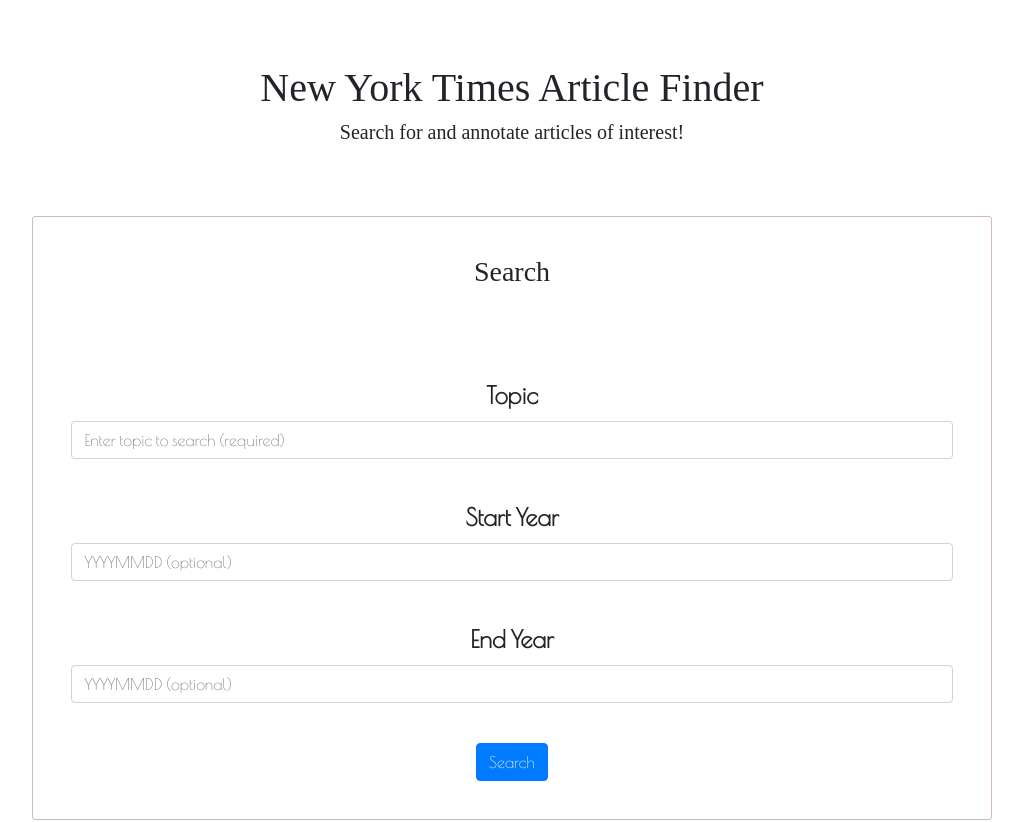
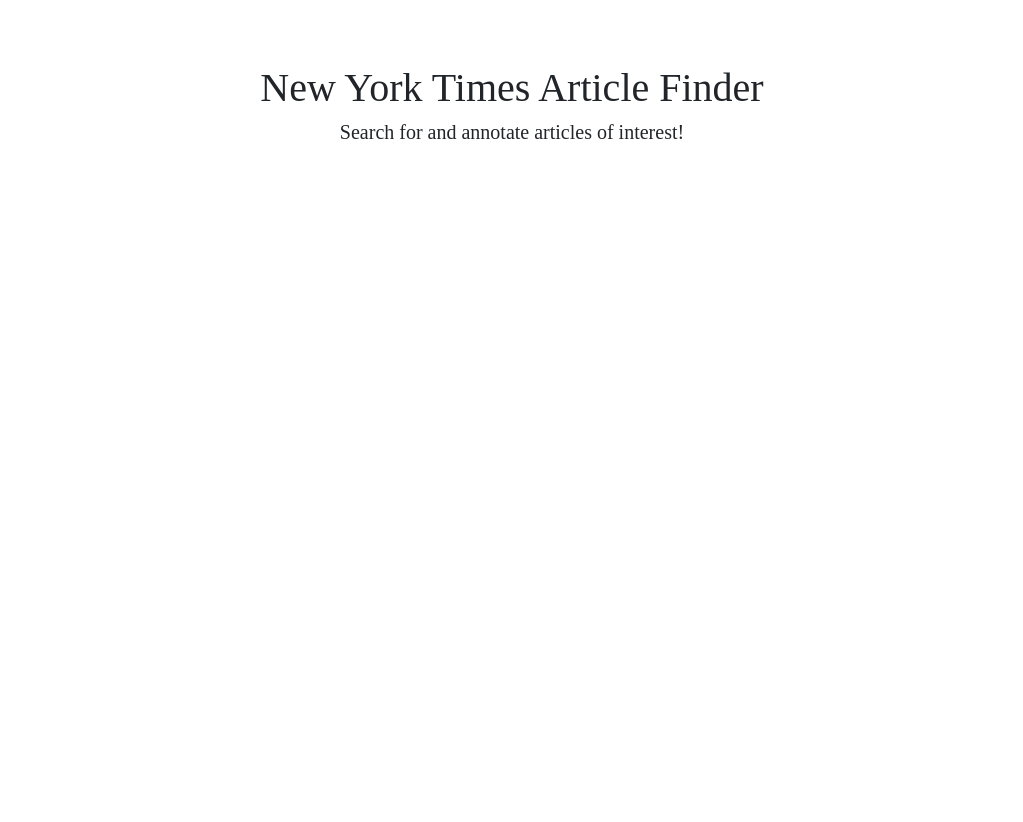
Before and after one commit to CourtneyDM/react-nyt-scraper, a React (Create React App) app in the folder client/: page /saved in a window 1280 px wide. Shown: the top 822 px of the page, without its empty margins (128-1151 px from the left). After the commit the page ends 800 px from the top, so only its background shows below. Built offline with nearby package versions, Linux system fonts and the light colour scheme; a web font is replaced by a local one.

Commit message:
moved main functionality to Search file

```diff
--- a/client/package.json
+++ b/client/package.json
@@ -2,6 +2,7 @@
     "name": "client",
     "version": "0.1.0",
     "private": true,
+    "proxy": "http://localhost:3001",
     "dependencies": {
         "axios": "^0.18.0",
         "react": "^16.4.1",
--- a/client/src/App.js
+++ b/client/src/App.js
@@ -1,5 +1,6 @@
 import React from 'react';
 import Article from './components/Article';
+
 
 const App = () => <Article />;
 
--- a/client/src/components/Article/Article.js
+++ b/client/src/components/Article/Article.js
@@ -1,106 +1,76 @@
 import React, { Component } from 'react';
+import { BrowserRouter as Router, Route } from 'react-router-dom';
 import Wrapper from '../Wrapper'
 import Header from '../Header';
-import Section from '../Section';
-import { Input, Button } from '../Form';
+// import Section from '../Section';
+// import { Input, Button } from '../Form';
+import Search from '../../pages/Search';
+import Results from '../../pages/Results';
+import Saved from '../../pages/Saved';
 // import API from './utils';
 
 class Article extends Component {
-    constructor(props) {
-        super(props);
-        this.state = {
-            query: {
-                topic: '',
-                start_date: '',
-                end_date: ''
-            }
-        }
+    // constructor(props) {
+    //     super(props);
+    //     this.state = {
+    //         query: {
+    //             topic: '',
+    //             start_date: '',
+    //             end_date: ''
+    //         }
+    //     }
 
-        this.handleFormSubmit = this.handleFormSubmit.bind(this);
-        this.handleInputChange = this.handleInputChange.bind(this);
-    }
+    //     this.handleFormSubmit = this.handleFormSubmit.bind(this);
+    //     this.handleInputChange = this.handleInputChange.bind(this);
+    // }
 
 
-    componentDidMount() {
-        // TODO: Create the componentWillMount method to search the NYT website upon page load
-        this.setState({
-            query: {
-                topic: 'FIFA World Cup',
-                start_date: '20180614',
-                end_date: '20180625'
-            }
-        });
-        console.log(this.topic);
+    // componentDidMount() {
+    //     // TODO: Create the componentWillMount method to search the NYT website upon page load
+    //     this.setState({
+    //         query: {
+    //             topic: 'FIFA World Cup',
+    //             start_date: '20180614',
+    //             end_date: '20180625'
+    //         }
+    //     });
+    //     console.log(this.topic);
 
-        // this.searchNYT(this.query);
-    }
+    //     // this.searchNYT(this.query);
+    // }
 
-    // Query the NYT API
-    searchNYT = query => {
-        alert(`Mounted with the initial query ${this.query}`);
-        // API.getArticles(query)
-        //     .then(result => console.log(result));
-    }
+    // // Query the NYT API
+    // searchNYT = query => {
+    //     alert(`Mounted with the initial query ${this.query}`);
+    //     // API.getArticles(query)
+    //     //     .then(result => console.log(result));
+    // }
 
-    // Update state whenever the input form changes
-    handleInputChange = event => {
-        const { name, value } = event.target;
-        this.setState({ [name]: value });
-    }
+    // // Update state whenever the input form changes
+    // handleInputChange = event => {
+    //     const { name, value } = event.target;
+    //     this.setState({ [name]: value });
+    // }
 
-    handleFormSubmit = event => {
-        event.preventDefault();
-        alert(`States: ${this.state.topic}, ${this.state.start_date}, ${this.state.end_date}`);
-        // this.searchNYT(this.state.query);
-    }
+    // handleFormSubmit = event => {
+    //     event.preventDefault();
+    //     alert(`States: ${this.state.topic}, ${this.state.start_date}, ${this.state.end_date}`);
+    //     // this.searchNYT(this.state.query);
+    // }
 
     render() {
         return (
+            <Router>
                 <Wrapper >
                     <Header
                         title='New York Times Article Finder'
                         subtitle='Search for and annotate articles of interest!'
                     />
-                <Section name='search'>
-                    <h3>Search</h3>
-                    <form>
-                        <label htmlFor='topic'>Topic</label>
-                        <Input
-                            name='topic'
-                            placeholder='Enter topic to search (required)'
-                            onChange={ this.handleInputChange }
-                        />
-                        <label htmlFor='start_date'>Start Year</label>
-                        <Input
-                            name='start_date'
-                            placeholder='YYYYMMDD (optional)'
-                            onChange={ this.handleInputChange }
-                        />
-                        <label htmlFor='end_date'>End Year</label>
-                        <Input
-                            name='end_date'
-                            placeholder='YYYYMMDD (optional)'
-                            onChange={ this.handleInputChange }
-                        />
-                        <Button
-                            text='Search'
-                            onClick={ this.handleFormSubmit }
-                        />
-                    </form>
-                </Section>
-
-                <Section name='results'>
-                    <h3>Results</h3>
-                    <Button text='Save Article' />
-
-                </Section>
-
-                <Section name='saved'>
-                    <h3>Saved Articles</h3>
-                    <Button text='Remove Article' />
-
-                </Section>
+                    <Route exact path='/' component={ Search } />
+                    <Route path='/results' component={ Results } />
+                    <Route path='saved' component={ Saved } />
                 </Wrapper >
+            </Router>
         );
     }
 }
--- a/client/src/components/Results/Results.js
+++ /dev/null
@@ -1 +0,0 @@
-import React from 'react';
--- /dev/null
+++ b/client/src/pages/Results/Results.js
@@ -0,0 +1,16 @@
+import React, { Component } from 'react';
+import Section from '../../components/Section';
+import { Button } from '../../components/Form';
+
+class Results extends Component {
+    render() {
+        return (
+            <Section name='results'>
+                <h3>Results</h3>
+                <Button text='Save Article' />
+            </Section>
+        );
+    }
+}
+
+export default Results;
--- /dev/null
+++ b/client/src/pages/Results/index.js
@@ -0,0 +1 @@
+export { default } from './Results';
--- /dev/null
+++ b/client/src/pages/Saved/Saved.js
@@ -0,0 +1,16 @@
+import React, { Component } from 'react';
+import Section from '../../components/Section';
+import { Button } from '../../components/Form';
+
+class Saved extends Component {
+    render() {
+        return (
+            <Section name='saved'>
+                <h3>Saved Articles</h3>
+                <Button text='Remove Article' />
+            </Section>
+        );
+    }
+}
+
+export default Saved;
--- /dev/null
+++ b/client/src/pages/Search/Search.js
@@ -0,0 +1,84 @@
+import React, { Component } from 'react';
+import Section from '../../components/Section';
+import { Input, Button } from '../../components/Form';
+
+class Search extends Component {
+    constructor(props) {
+        super(props);
+        this.state = {
+            query: {
+                topic: '',
+                start_date: '',
+                end_date: ''
+            }
+        }
+        this.handleFormSubmit = this.handleFormSubmit.bind(this);
+        this.handleInputChange = this.handleInputChange.bind(this);
+    }
+
+
+    componentDidMount() {
+        // TODO: Create the componentWillMount method to search the NYT website upon page load
+        this.setState({
+            query: {
+                topic: 'FIFA World Cup',
+                start_date: '20180614',
+                end_date: '20180625'
+            }
+        });
+        console.log(this.query);
+
+        // this.searchNYT(this.query);
+    }
+
+    // Query the NYT API
+    searchNYT = query => {
+        alert(`Mounted with the initial query ${this.query}`);
+        // API.getArticles(query)
+        //     .then(result => console.log(result));
+    }
+
+    // Update state whenever the input form changes
+    handleInputChange = event => {
+        const { name, value } = event.target;
+        this.setState({ [name]: value });
+    }
+
+    handleFormSubmit = event => {
+        event.preventDefault();
+        alert(`States: ${this.state.topic}, ${this.state.start_date}, ${this.state.end_date}`);
+        // this.searchNYT(this.state.query);
+    }
+    render() {
+        return (
+            <Section name='search'>
+                <h3>Search</h3>
+                <form>
+                    <label htmlFor='topic'>Topic</label>
+                    <Input
+                        name='topic'
+                        placeholder='Enter topic to search (required)'
+                        onChange={ this.handleInputChange }
+                    />
+                    <label htmlFor='start_date'>Start Year</label>
+                    <Input
+                        name='start_date'
+                        placeholder='YYYYMMDD (optional)'
+                        onChange={ this.handleInputChange }
+                    />
+                    <label htmlFor='end_date'>End Year</label>
+                    <Input
+                        name='end_date'
+                        placeholder='YYYYMMDD (optional)'
+                        onChange={ this.handleInputChange }
+                    />
+                    <Button
+                        text='Search'
+                        onClick={ this.handleFormSubmit }
+                    />
+                </form>
+            </Section>
+        );
+    }
+}
+export default Search;
--- /dev/null
+++ b/client/src/pages/Search/index.js
@@ -0,0 +1 @@
+export { default } from './Search';
```
Also changed, not shown: client/src/components/Saved/Saved.js (deleted), client/src/pages/Saved/Saved.css (added), client/src/pages/Saved/index.js (renamed from client/src/components/Saved/index.js). Lines whose indentation alone changed are shown as unchanged.
